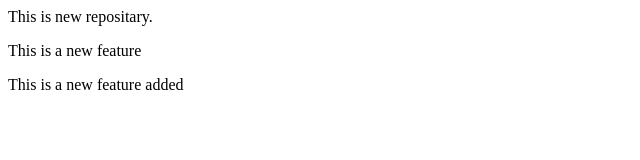
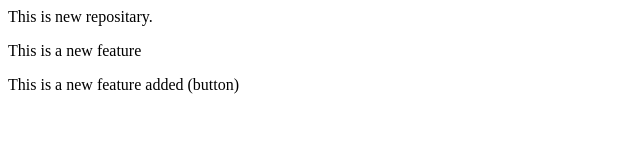
Before and after one commit to diwakarsingh12/localREpo, a plain HTML site: page index.html in a window 1280 px wide. Shown: the full height of the page, 0-640 px from the left. Drawn offline with Linux system fonts and the light colour scheme.

```diff
--- a/index.html
+++ b/index.html
@@ -1,3 +1,3 @@
 <p>This is new repositary.</p>
 <p>This is a new feature</p>
-<p>This is a new feature added</p>
+<p>This is a new feature added (button)</p>
```
